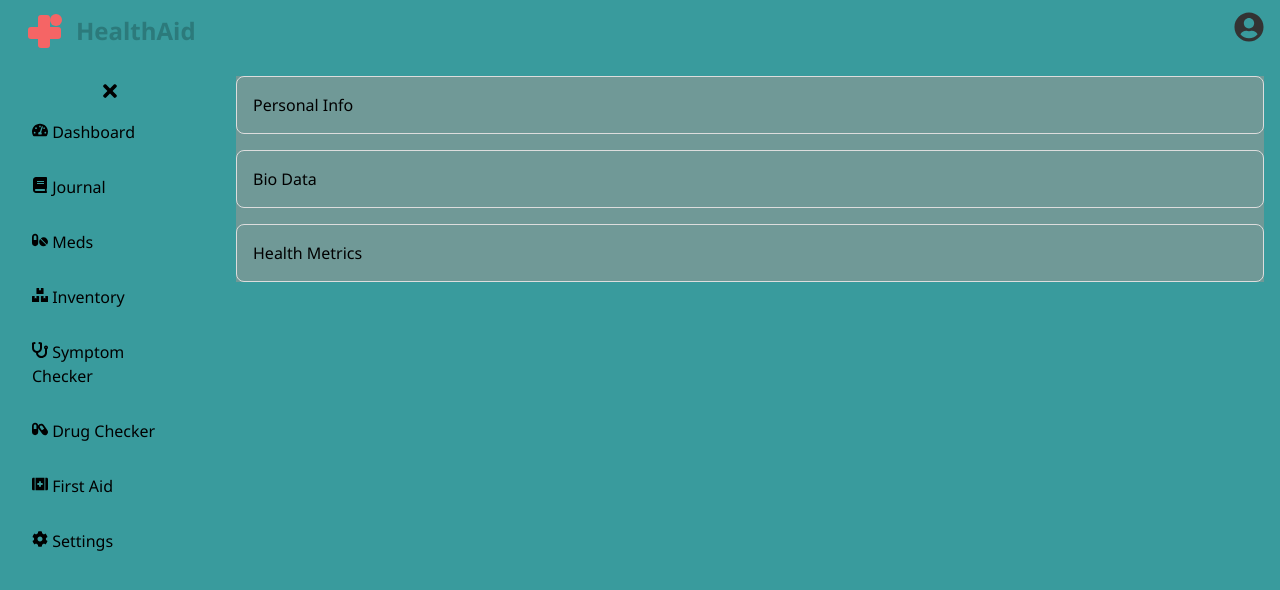
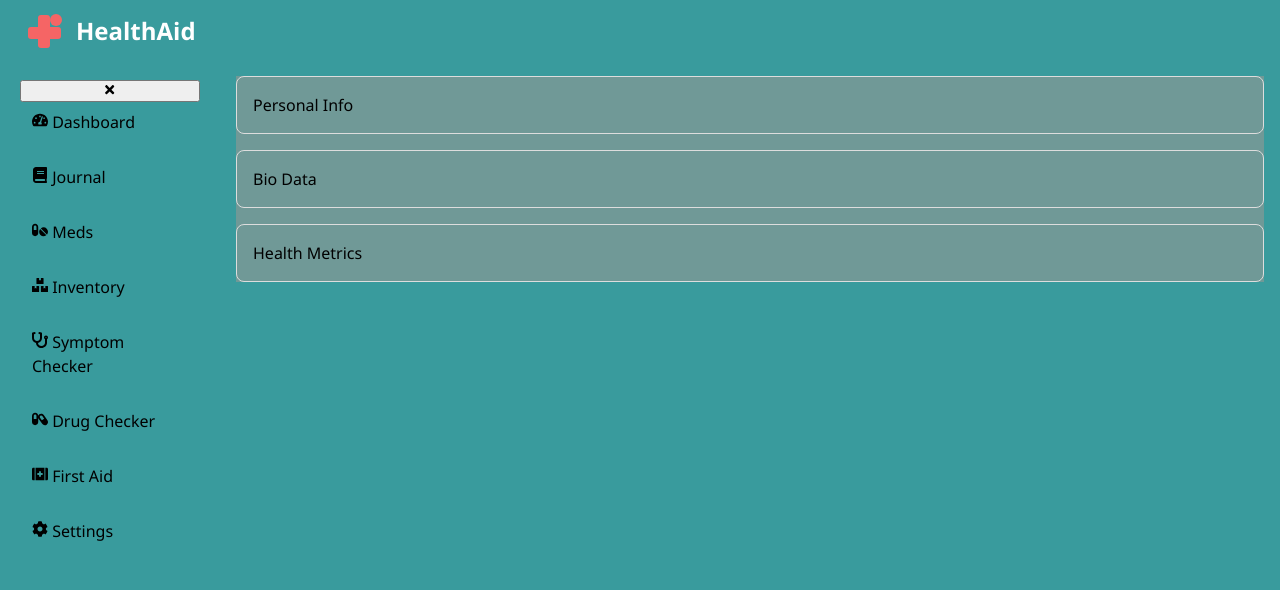
Before and after one commit to merytpeters/HealthAid-v1.1, a React (Vite) app in the folder frontend/healthaid-frontend/: page /app/dashboard in a window 1280 px wide. Shown: the top 590 px of the page. Built offline with nearby package versions, Linux system fonts and the light colour scheme.

Commit message:
Refactor: Update sidebar components to accept onClose prop for better state management

```diff
--- a/frontend/healthaid-frontend/src/assets/healthaidlogo.tsx
+++ b/frontend/healthaid-frontend/src/assets/healthaidlogo.tsx
@@ -1,4 +1,4 @@
-function HealthaidLogo() {
+function HealthaidLogo({ textColor = "#2C7A7B" }) {
   return (
     <svg
       width="180"
@@ -18,7 +18,7 @@ function HealthaidLogo() {
       <text
         x="60"
         y="35"
-        fill="#2C7A7B"
+        fill={textColor}
         fontSize="24"
         fontWeight="600"
         fontFamily="Segoe UI, Tahoma, Geneva, Verdana, sans-serif"
--- a/frontend/healthaid-frontend/src/components/layout.tsx
+++ b/frontend/healthaid-frontend/src/components/layout.tsx
@@ -1,21 +1,28 @@
 import { Outlet } from "react-router-dom";
-import { FaUserCircle } from "react-icons/fa";
+import { useState } from "react";
 import Sidebar from "./sidebar";
 import HealthaidLogo from "../assets/healthaidlogo";
 import '../styles/layout.css'
 
 const Layout = () => {
+  const [sidebarOpen, setSidebarOpen] = useState(true);
+
   return (
-    <div className="layout-container">
-      <header>
-        <HealthaidLogo />
-        <aside className="profilepic">
-          <FaUserCircle size={30}/>
-        </aside>
+    <div className={`layout-container ${sidebarOpen ? 'sidebar-open' : 'sidebar-closed'}`}>
+      <header className={sidebarOpen ? "" : "hidden"}>
+        <HealthaidLogo textColor="#FFFFFF"/>
       </header>
       <div className="page-content">
-        <Sidebar />
+        {sidebarOpen && <Sidebar onClose={() => setSidebarOpen(false)} />}
         <main className="main-content">
+          {!sidebarOpen && (
+            <button
+              className="open-sidebar-btn"
+              onClick={() => setSidebarOpen(true)}
+            >
+              ≡
+            </button>
+          )}
           <Outlet />
         </main>
       </div>
--- a/frontend/healthaid-frontend/src/components/sidebar.tsx
+++ b/frontend/healthaid-frontend/src/components/sidebar.tsx
@@ -5,26 +5,26 @@ import OrgSidebar from "./userSidebars/orgsidebar";
 import { useUser } from "../context/UserContext";
 import { UserType, OrgRole } from "../context/userRoles";
 
-const Sidebar = () => {
+const Sidebar = ({ onClose }: { onClose: () => void }) => {
     const { userType, orgRole } = useUser();
 
     if (import.meta.env.DEV) {
     // Hardcode the sidebar to test in dev mode:
     // return <AdminSidebar />;
-    return <CommonUserSidebar />;
+    return <CommonUserSidebar onClose={onClose}/>;
     // return <StaffSidebar />;
     // return <OrgSidebar />;
   }
 
     if (userType === UserType.ADMIN) return <AdminSidebar />;
-    if (userType === UserType.USER) return <CommonUserSidebar />;
+    if (userType === UserType.USER) return <CommonUserSidebar onClose={onClose}/>;
     if (userType === UserType.ORGANIZATION) {
         if (orgRole === OrgRole.ORG_ADMIN) {
-            return <OrgSidebar />;
+            return <OrgSidebar onClose={onClose}/>;
         }
-        return <StaffSidebar />;
+        return <StaffSidebar onClose={onClose}/>;
     }
-    return <CommonUserSidebar />;
+    return <CommonUserSidebar onClose={onClose}/>;
 };
 
 export default Sidebar;
--- a/frontend/healthaid-frontend/src/components/userSidebars/commonuserSidebar.tsx
+++ b/frontend/healthaid-frontend/src/components/userSidebars/commonuserSidebar.tsx
@@ -1,5 +1,4 @@
 import { Link } from "react-router-dom";
-import { useState } from "react";
 import '../../styles/usersidebars/allusersidebar.css';
 import {
     FaTachometerAlt,
@@ -10,24 +9,16 @@ import {
     FaCapsules,
     FaFirstAid,
     FaCog,
-    FaBars,
     FaTimes
 } from 'react-icons/fa';
 
-function CommonUserSideBar () {
-    const [isOpen, setIsOpen] = useState(true);
-
-    const toggleSidebar = () => setIsOpen(!isOpen);
+function CommonUserSideBar ({ onClose }: { onClose: () => void }) {
     return (
-        <div className={`asidebar ${isOpen ? "" : "closed"}`}>
-            <button
-            className="toggle-button"
-            onClick={toggleSidebar}
-            aria-label={isOpen ? "Collapse sidebar" : "Expand sidebar"}
-            >
-                {isOpen ? <FaTimes size={20} /> : <FaBars size={15} />}
+        <div className="asidebar">
+            <button className="sidebar-close-btn" onClick={onClose}>
+                <FaTimes />
             </button>
-              <nav>
+            <nav>
               <ul>
                 <li><Link to="/app/dashboard"><FaTachometerAlt /> Dashboard</Link></li>
                 <li><Link to="/app/journal"><FaBook /> Journal</Link></li>
@@ -38,7 +29,7 @@ function CommonUserSideBar () {
                 <li><Link to="/app/first-aid"><FaFirstAid /> First Aid</Link></li>
                 <li><Link to="/app/settings"><FaCog /> Settings</Link></li>
               </ul>
-              </nav>
+            </nav>
         </div>
     )
 }
--- a/frontend/healthaid-frontend/src/components/userSidebars/orgsidebar.tsx
+++ b/frontend/healthaid-frontend/src/components/userSidebars/orgsidebar.tsx
@@ -1,26 +1,17 @@
-import { useState } from "react";
 import { Link } from "react-router-dom";
 import '../../styles/usersidebars/allusersidebar.css';
 import {
     FaTimes,
-    FaBars,
     FaTachometerAlt,
     FaUsers,
     FaFileAlt
 } from "react-icons/fa";
 
-function OrgSideBar() {
-    const [isOpen, setIsOpen] = useState(true);
-
-    const toggleSidebar = () => setIsOpen(!isOpen);
+function OrgSideBar({ onClose }: { onClose: () => void }) {
     return (
-        <div className={`asidebar ${isOpen ? "" : "closed"}`}>
-            <button
-                className="toggle-button"
-                onClick={toggleSidebar}
-                aria-label={isOpen ? "Collapse sidebar" : "Expand sidebar"}
-            >
-            {isOpen ? <FaTimes size={20} /> : <FaBars size={15} />}
+        <div className="asidebar">
+            <button className="sidebar-close-btn" onClick={onClose}>
+                <FaTimes />
             </button>
             <nav>
                 <ul>
--- a/frontend/healthaid-frontend/src/components/userSidebars/staffsidebar.tsx
+++ b/frontend/healthaid-frontend/src/components/userSidebars/staffsidebar.tsx
@@ -1,26 +1,17 @@
-import { useState } from 'react';
 import { Link } from 'react-router-dom';
 import '../../styles/usersidebars/allusersidebar.css';
 import {
     FaTimes,
-    FaBars,
     FaTachometerAlt,
     FaUserInjured,
     FaCalendarCheck
 } from 'react-icons/fa';
 
-function StaffSideBar () {
-    const [isOpen, setIsOpen] = useState(true);
-
-    const toggleSidebar = () => setIsOpen(!isOpen);
+function StaffSideBar ({ onClose }: { onClose: () => void }) {
     return (
-        <div className={`asidebar ${isOpen ? "" : "closed"}`}>
-            <button
-                className="toggle-button"
-                onClick={toggleSidebar}
-                aria-label={isOpen ? "Collapse sidebar" : "Expand sidebar"}
-            >
-            {isOpen ? <FaTimes size={20} /> : <FaBars size={15} />}
+        <div className="asidebar">
+            <button className="sidebar-close-btn" onClick={onClose}>
+                <FaTimes />
             </button>
             <nav>
                 <ul>
```
